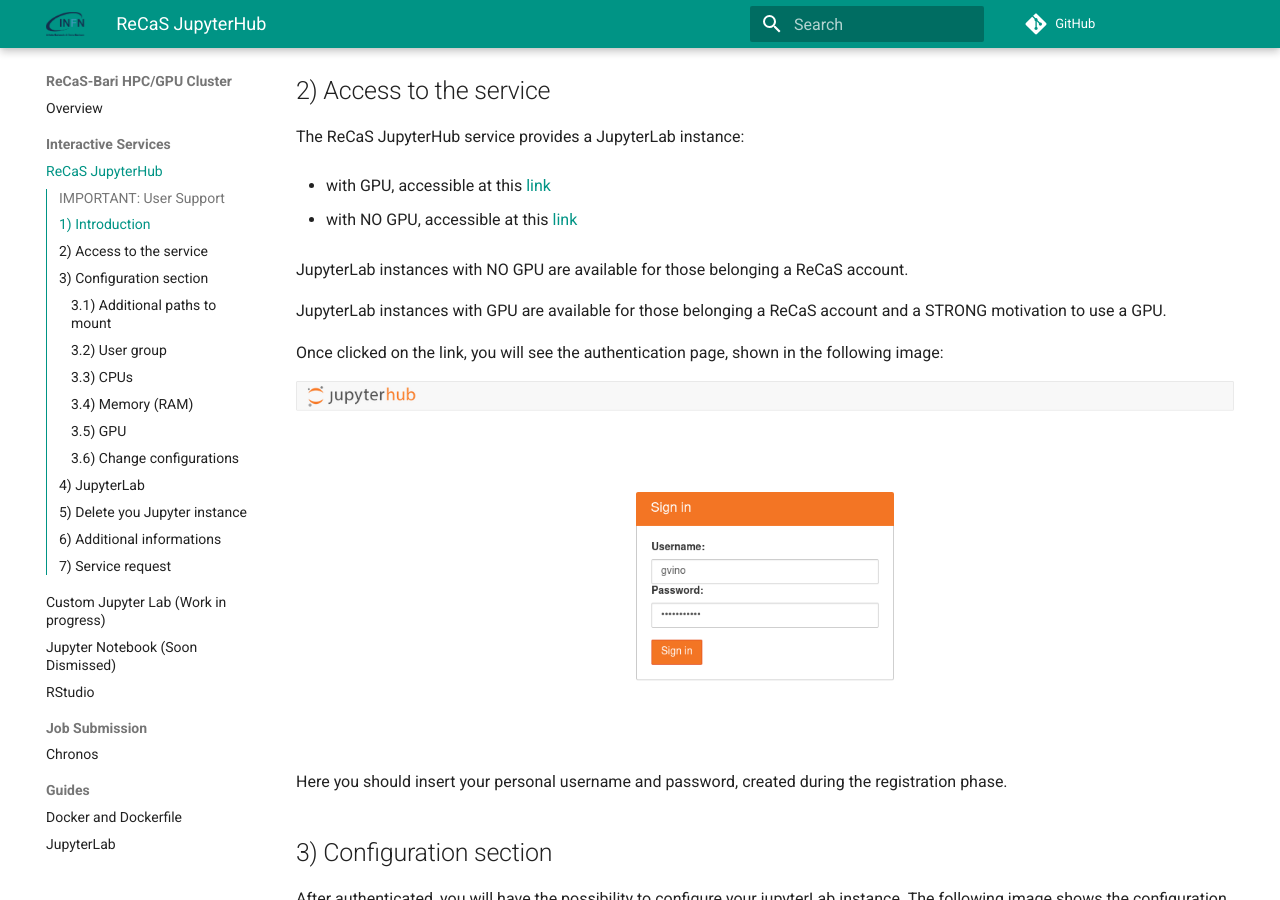
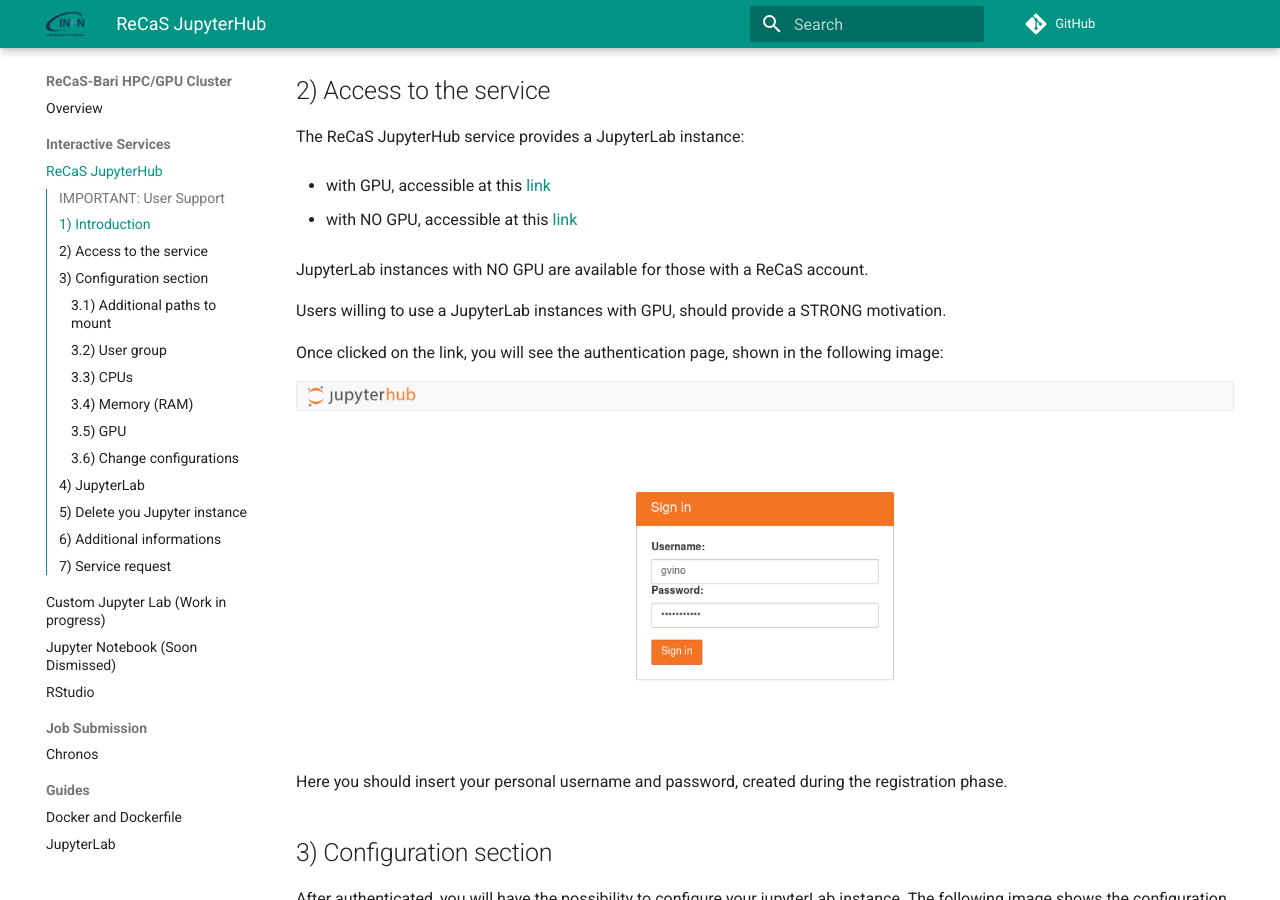
Before and after one commit to jvino/cluster-hpc-gpu-guides, an MkDocs documentation site: the page built from docs/interactive_services/jupyter-lab-for-recas-users.md, in a window 1280 px wide and 900 px high, scrolled down 700 px. Built offline with MkDocs 1.6.1 and Material for MkDocs 9.7.7, drawn with Linux system fonts in a browser that asks for light colours; comment, search, counter and statistics services are not loaded.

```diff
--- a/docs/interactive_services/jupyter-lab-for-recas-users.md
+++ b/docs/interactive_services/jupyter-lab-for-recas-users.md
@@ -26,9 +26,9 @@
 
 - with NO GPU, accessible at this [link](https://hpc.recas.ba.infn.it:10002/)
 
-JupyterLab instances with NO GPU are available for those belonging a ReCaS account.
+JupyterLab instances with NO GPU are available for those with a ReCaS account.
 
-JupyterLab instances with GPU are available for those belonging a ReCaS account and a STRONG motivation to use a GPU.
+Users willing to use a JupyterLab instances with GPU, should provide a STRONG motivation.
 
 Once clicked on the link, you will see the authentication page, shown in the following image:
 
```
